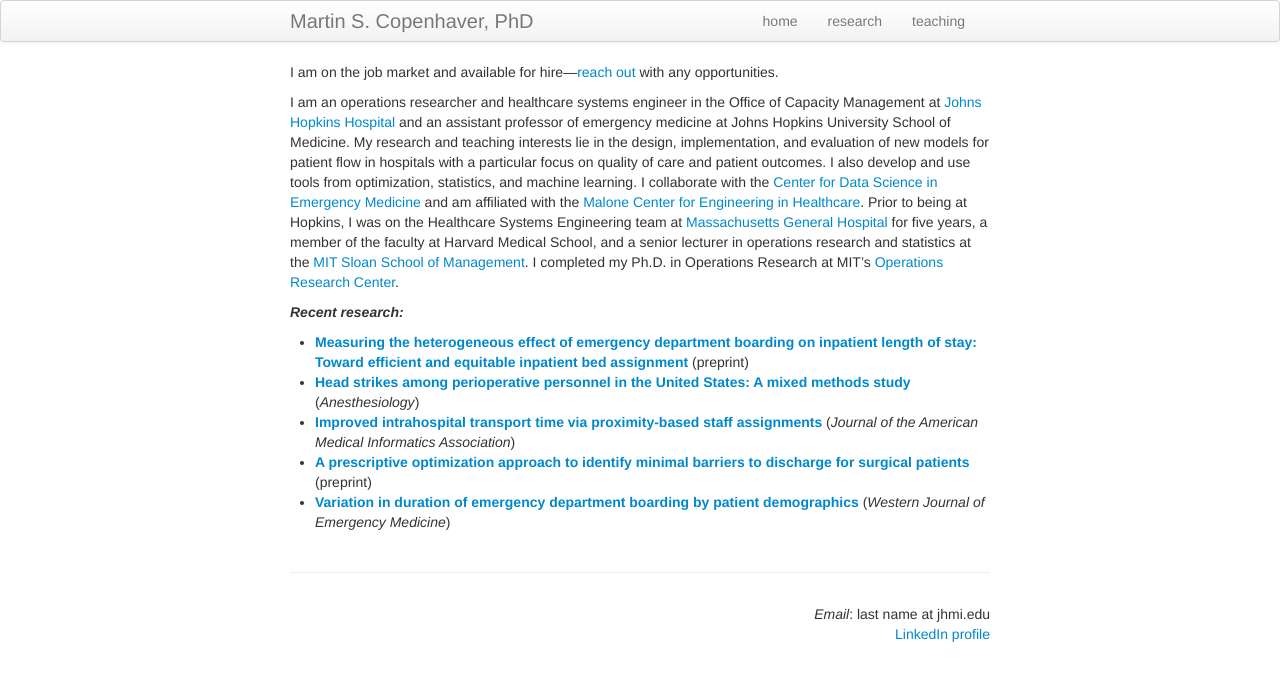
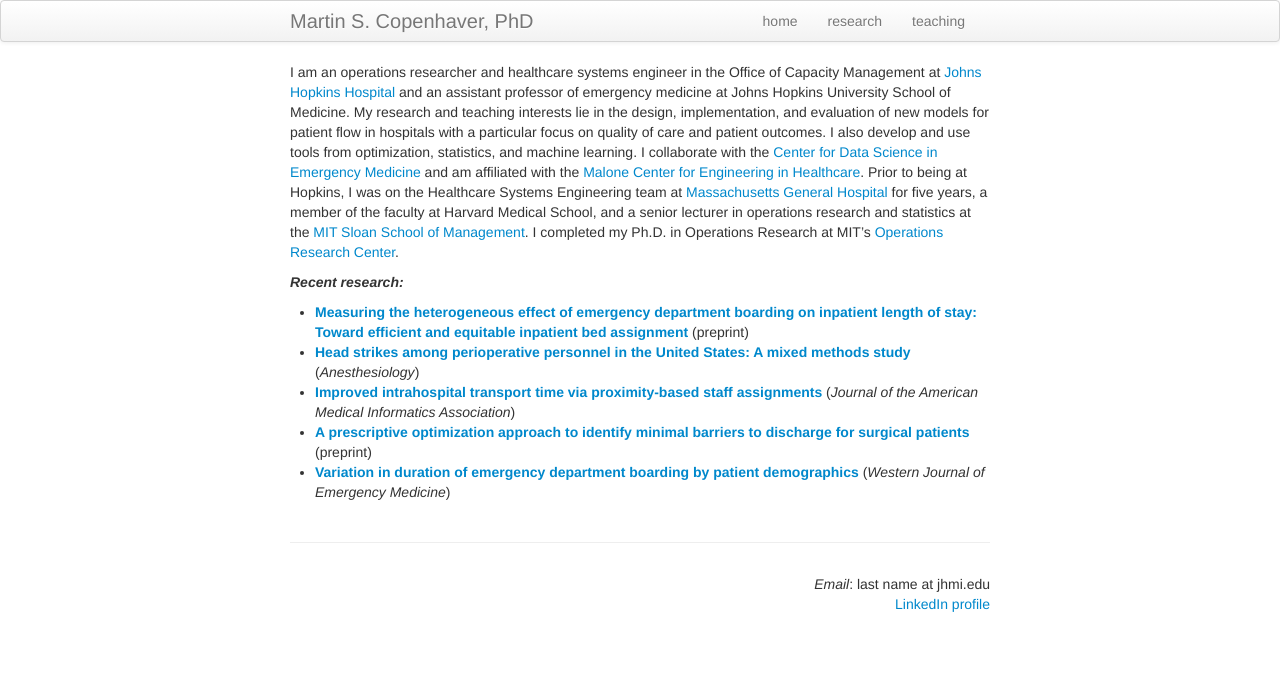
Before and after one commit to martincopenhaver/martincopenhaver.github.io, a Jekyll site: the page built from index.md, in a window 1280 px wide. Shown: the top 681 px of the page. Built offline with Jekyll 4.4.1, drawn with Linux system fonts in a browser that asks for light colours.

Commit message:
Update index.md

```diff
--- a/index.md
+++ b/index.md
@@ -8,7 +8,7 @@ redirect_from:
   - /about.html
 ---
 
-I am on the job market and available for hire&mdash;<a href="mailto:last name at jhmi.edu">reach out</a> with any opportunities.
+<!--I am on the job market and available for hire&mdash;<a href="mailto:last name at jhmi.edu">reach out</a> with any opportunities.-->
 
 I am an operations researcher and healthcare systems engineer in the Office of Capacity Management at [Johns Hopkins Hospital](https://www.hopkinsmedicine.org/the-johns-hopkins-hospital) and an assistant professor of emergency medicine at Johns Hopkins University School of Medicine. My research and teaching interests lie in the design, implementation, and evaluation of new models for patient flow in hospitals with a particular focus on quality of care and patient outcomes. I also develop and use tools from optimization, statistics, and machine learning. I collaborate with the [Center for Data Science in Emergency Medicine](https://cdem.jh.edu) and am affiliated with the [Malone Center for Engineering in Healthcare](https://malonecenter.jhu.edu/). Prior to being at Hopkins, I was on the Healthcare Systems Engineering team at [Massachusetts General Hospital](http://www.massgeneral.org/) for five years, a member of the faculty at Harvard Medical School, and a senior lecturer in operations research and statistics at the [MIT Sloan School of Management](http://sloan.mit.edu/). I completed my Ph.D. in Operations Research at MIT's [Operations Research Center](http://orc.mit.edu/).
 
```
